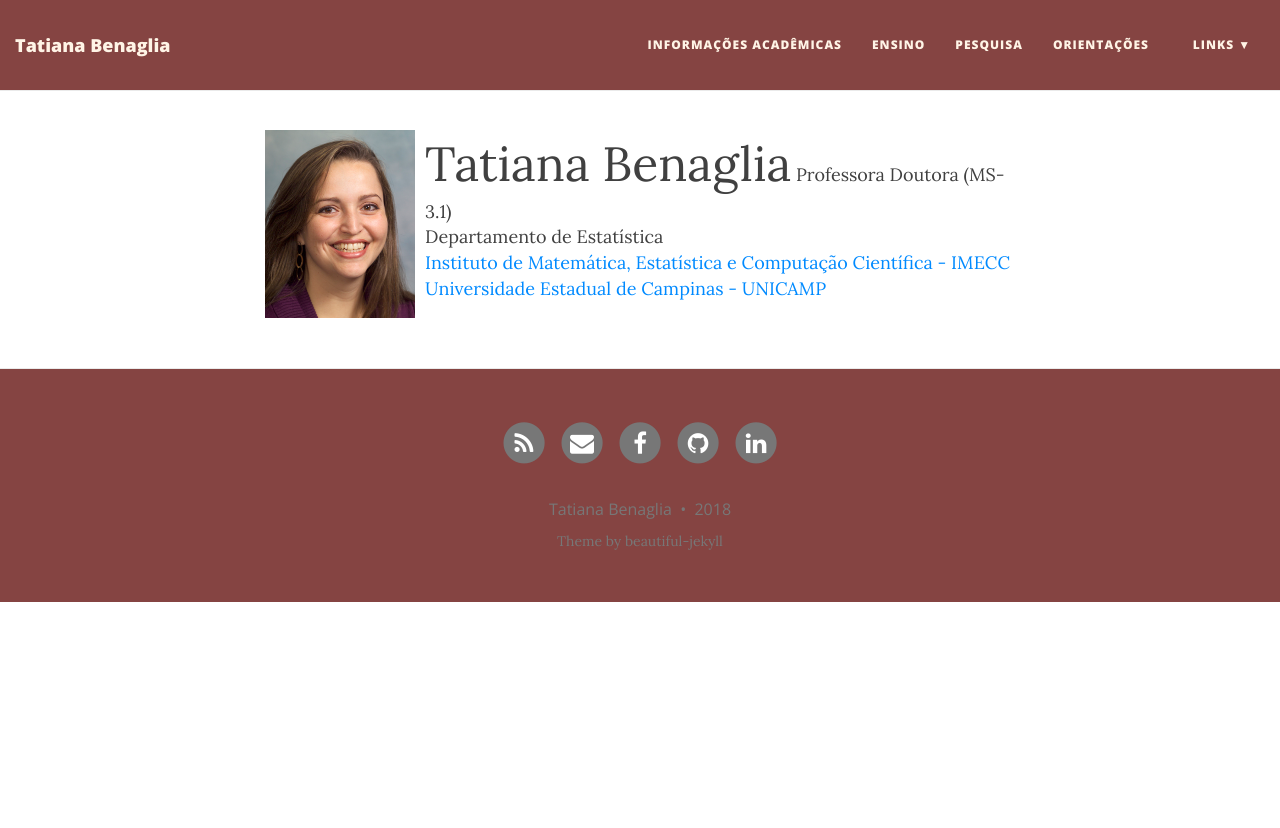
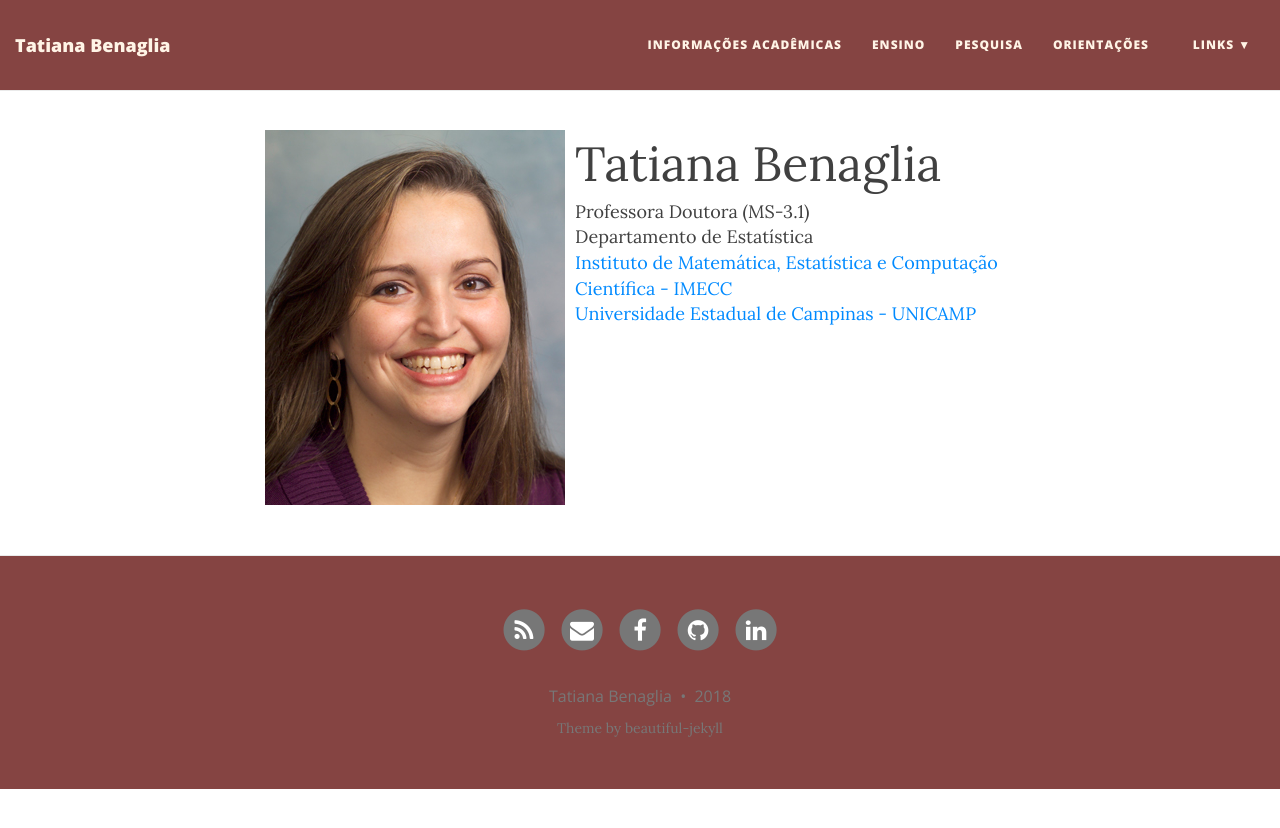
Before and after one commit to tatibenaglia/tatibenaglia.github.io, a Jekyll site: the page built from index.html, in a window 1280 px wide. Shown: the top 828 px of the page. Built offline with Jekyll 4.4.1, drawn with Linux system fonts in a browser that asks for light colours; nearby versions of some CDN libraries; the list of posts is cut into pages by our own code.

Commit message:
index.html

```diff
--- a/index.html
+++ b/index.html
@@ -3,9 +3,9 @@ layout: page
 ---
 
 <div class="columns-2">
-<img src="img/ProfileTatiana.jpg" width=150 style="float: left; margin-right: 10px;" />
+<img src="img/ProfileTatiana.jpg" style="float: left; margin-right: 10px;" />
 
-<bold><font size=18>Tatiana Benaglia</font></bold>
+<bold><font size=18>Tatiana Benaglia</font></bold></br>
 
 Professora Doutora (MS-3.1) </br>
 Departamento de Estatística </br>
```
